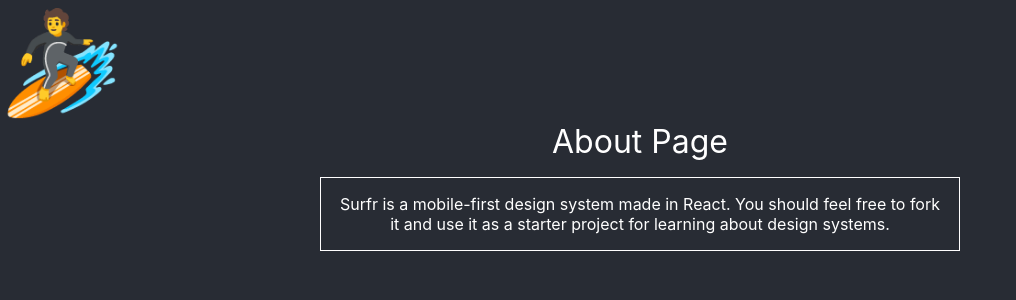
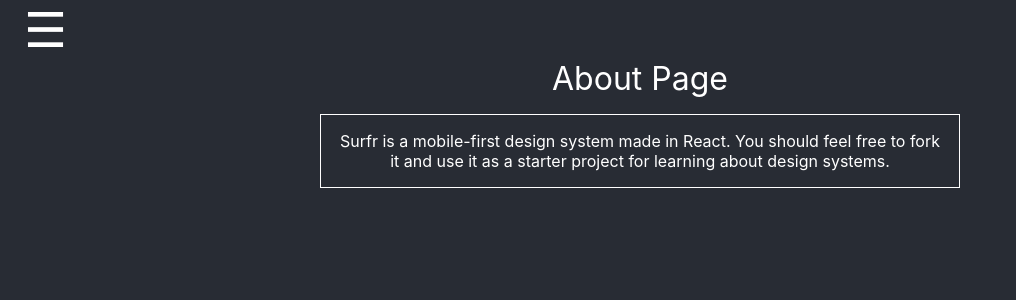
Before and after one commit to kevincart/surfr, a React (Create React App) app: page /about in a window 1280 px wide. Shown: the top 300 px of the page, without its empty margins (0-1016 px from the left). Built offline with nearby package versions, Linux system fonts and the light colour scheme.

Commit message:
emojis now need to be sized by their consumers

```diff
--- a/src/components/surfrEmoji.js
+++ b/src/components/surfrEmoji.js
@@ -3,8 +3,7 @@
 class Emoji extends React.Component {
     constructor (props){
         super(props);
-        this.children = this.props.children;
-        console.log('link props: ', this.props);
+        console.log('emoji props: ', this.props);
 
         this.content = this.props.content;
     }
--- a/src/components/surfrNav.js
+++ b/src/components/surfrNav.js
@@ -17,7 +17,7 @@
         <div className="surfr-nav-root">
           <div className="surfr-nav-header">
             <p className="surfr-nav-trigger">
-              <Emoji content={this.surfer}></Emoji>
+              <Emoji content={this.trigram}></Emoji>
             </p>
           </div>
           <div className="surfr-nav-title">{this.title}</div>
--- a/src/pages/index.js
+++ b/src/pages/index.js
@@ -12,9 +12,15 @@
             <header className="App-header"></header>
             <div className="App">
                 <Box>
-                    <p className="surfr-h1">Surfr</p>
-                    <p><Emoji content="&#127940;"></Emoji></p>
-                    <p>A cool open-source react design system.</p>
+                    <p className="surfr-h1">
+                        Surfr
+                    </p>
+                    <p className="Index-emoji">
+                        <Emoji content="&#127940;"></Emoji>
+                    </p>
+                    <p>
+                        A cool open-source react design system.
+                    </p>
                 </Box>
                 <Link to="/about" className="surfr-link">Find out more...</Link>
             </div>
--- a/src/surfr.css
+++ b/src/surfr.css
@@ -43,6 +43,10 @@
   min-width: 32px;
 }
 
+.Index-emoji {
+  font-size: 100px;
+}
+
 /* Design System CSS */
 /*
 */
@@ -54,7 +58,6 @@
 .surfr-emoji {
   width: 100%;
   text-align: center;
-  font-size: 100px;
   display: block;
 }
 
@@ -84,6 +87,8 @@
 }
 
 .surfr-nav-trigger {
+  font-size: 48px;
+  margin-left: 24px;
 }
 
 .surfr-nav-title {
```
